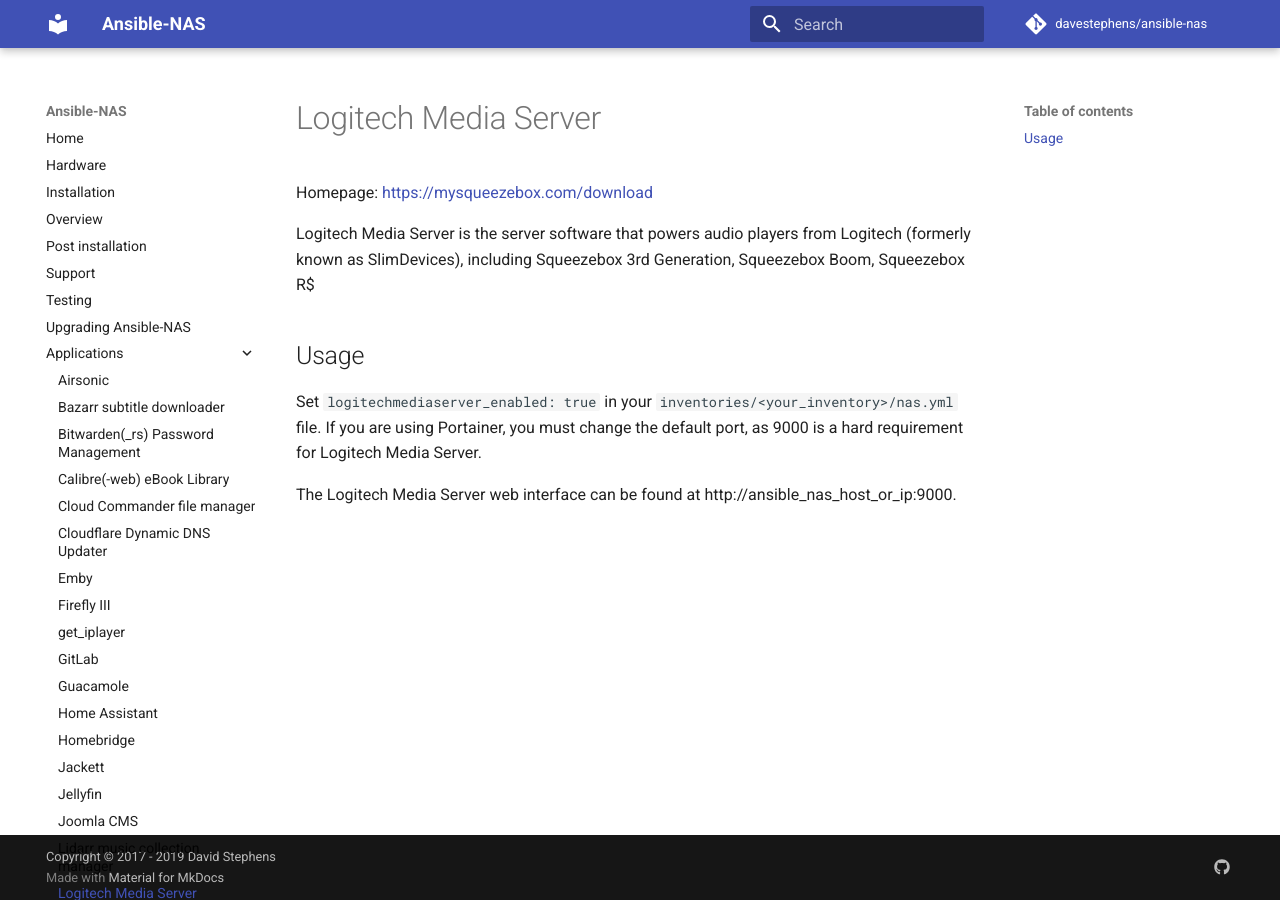
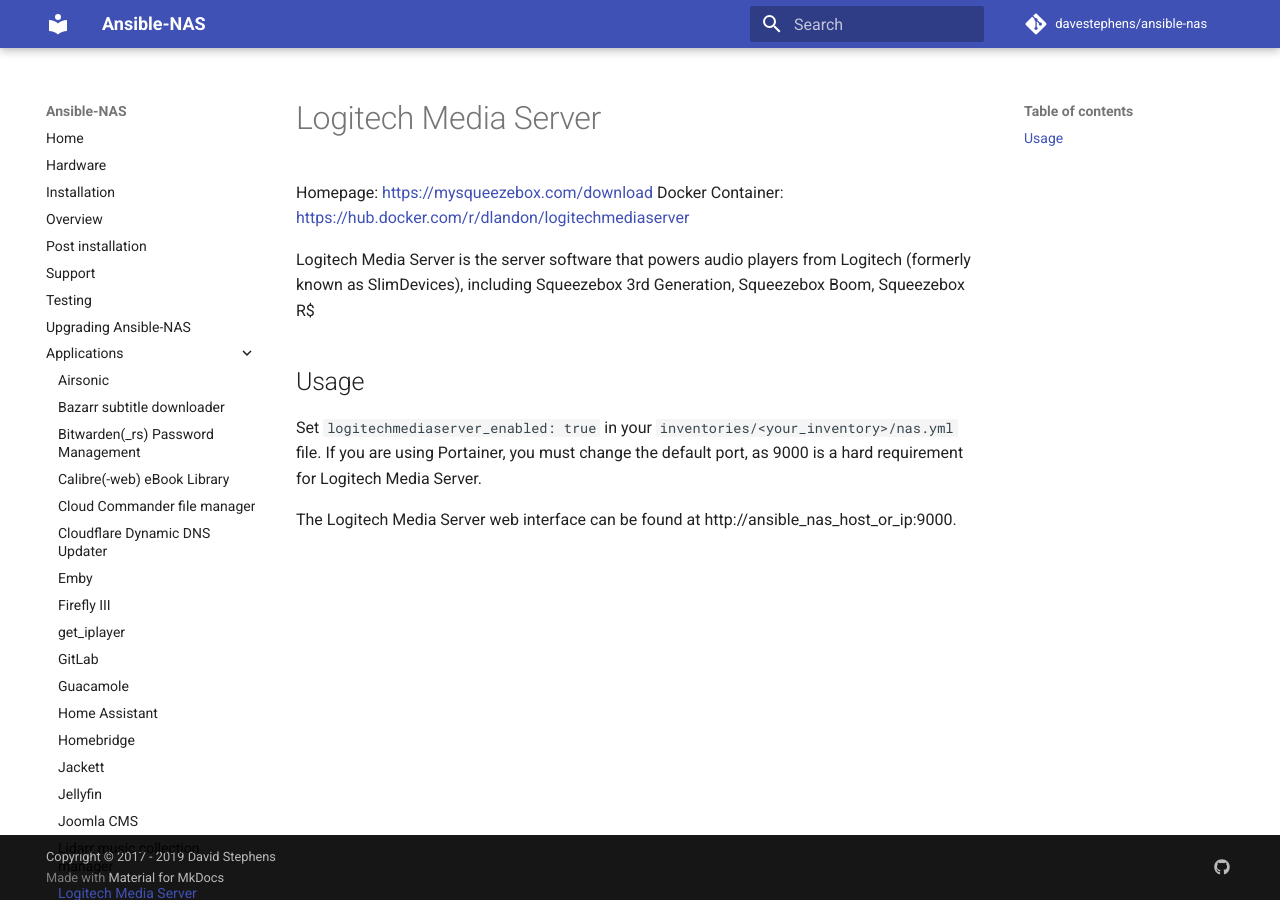
Before and after one commit to davestephens/ansible-nas, an MkDocs documentation site: the page built from docs/applications/logitechmediaserver.md, in a window 1280 px wide. Built offline with MkDocs 1.6.1 and Material for MkDocs 9.7.7, drawn with Linux system fonts in a browser that asks for light colours; comment, search, counter and statistics services are not loaded.

Commit message:
add container link

```diff
--- a/docs/applications/logitechmediaserver.md
+++ b/docs/applications/logitechmediaserver.md
@@ -2,6 +2,7 @@
 # Logitech Media Server
 
 Homepage: [https://mysqueezebox.com/download](https://mysqueezebox.com/download)
+Docker Container: [https://hub.docker.com/r/dlandon/logitechmediaserver](https://hub.docker.com/r/dlandon/logitechmediaserver)
 
 Logitech Media Server is the server software that powers audio players from Logitech (formerly known as SlimDevices), including Squeezebox 3rd Generation, Squeezebox Boom, Squeezebox R$
 
```
